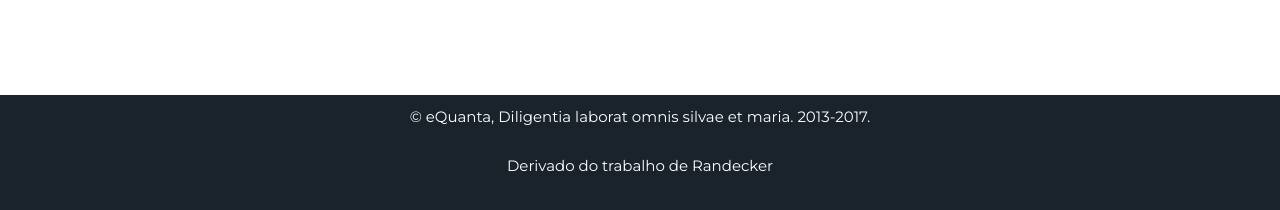
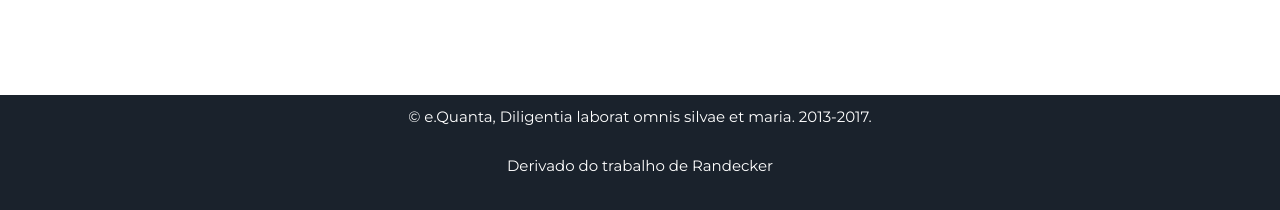
Before and after one commit to leroy1977/eQ1, a Jekyll site: the page built from index.html, in a window 1280 px wide and 900 px high, scrolled down 2495 px. Shown: the part 687-897 px from the top of the window. Built offline with Jekyll 4.4.1, drawn with Linux system fonts in a browser that asks for light colours.

Commit message:
Update _config.yml

```diff
--- a/_config.yml
+++ b/_config.yml
@@ -5,7 +5,7 @@ baseurl: "" # the subpath of your site, e.g. /blog
 url: https://leroy1977.github.io/eQ1/ # the base hostname & protocol for your site e.g. http://willianjusten.com.br
 
 # User settings
-username: eQuanta
+username: e.Quanta
 user_description: Organizada a partir da experiência de mais de 15 anos de sua equipe base, a eQuanta iniciou suas atividades em 2013, propondo abordagens orgânicas de cooperação e sinergia entre profissionais e clientes, aliando rigor técnico, custo-efetividade e excelência nas relações.
 
 user_title: Diligentia laborat omnis silvae et maria
```
